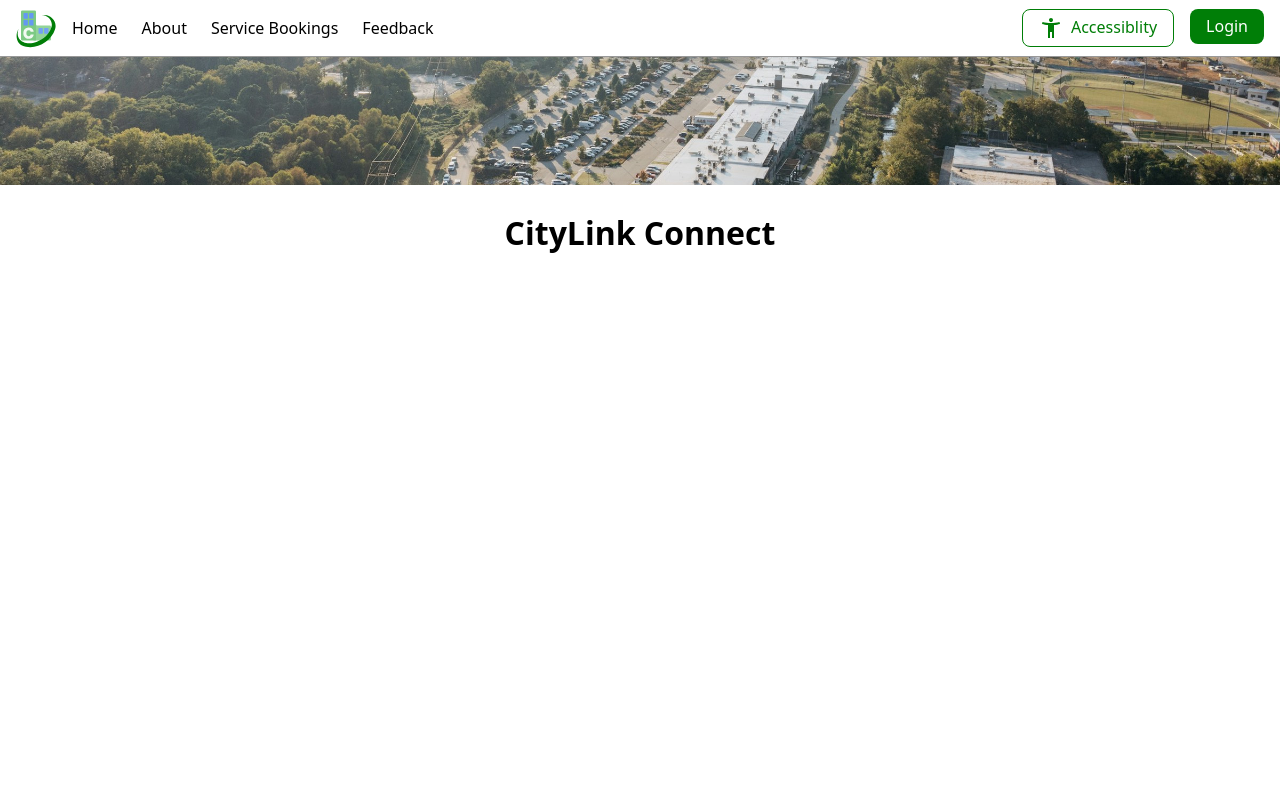
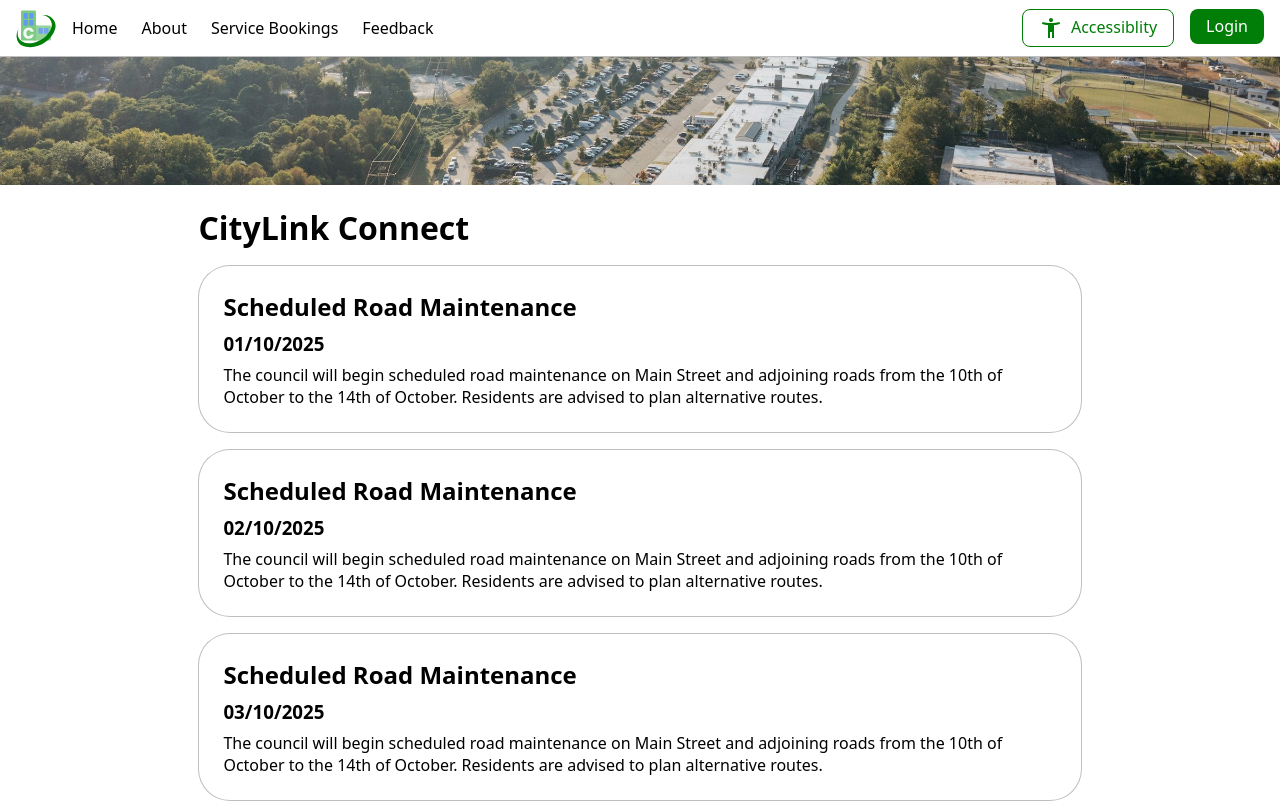
Before and after one commit to JamesRampling/CityLinkConnect, a Vue app: page / in a window 1280 px wide. Shown: the top 802 px of the page. Built offline with nearby package versions, Linux system fonts and the light colour scheme.

Commit message:
Add announcement cards

```diff
--- a/src/App.vue
+++ b/src/App.vue
@@ -107,7 +107,7 @@ nav {
 .nav-menu-backdrop {
   position: fixed;
   inset: 0;
-  background-color: rgb(0 0 0 / 0.25);
+  background-color: var(--backdrop-color);
   display: none;
   z-index: 100;
 }
@@ -121,8 +121,8 @@ nav {
     display: none;
     background: var(--header-bgcolor);
     z-index: 1000;
-
     flex-direction: column;
+    padding-bottom: 0.5rem;
   }
 
   .nav-list[data-expanded] {
--- a/src/assets/variables.css
+++ b/src/assets/variables.css
@@ -1,20 +1,29 @@
 :root {
   --icon-size: 1.5rem;
 
-  --bgcolor: light-dark(white, black);
+  --bgcolor: light-dark(white, hsl(0 0% 8%));
   --color: light-dark(black, white);
   --accent-color: light-dark(rgb(0 126 7), rgb(100, 211, 106));
   --on-accent-color: light-dark(white, black);
-  --border-color: light-dark(#888, #666);
+  --border-color: light-dark(
+    rgb(from var(--color) r g b / 0.25),
+    rgb(from var(--color) r g b / 0.25)
+  );
   --field-bgcolor: light-dark(white, #303030);
   --field-color: light-dark(black, white);
+
+  --backdrop-color: light-dark(rgb(0 0 0 / 0.25), rgb(0 0 0 / 0.65));
 
   --focus-outline: 5px solid rgb(from var(--accent-color) r g b / 0.5);
   --focus-border-color: var(--accent-color);
 
   --header-color: var(--color);
-  --header-bgcolor: var(--bgcolor);
-  --header-border-color: rgb(from var(--color) r g b / 0.4);
+  --header-bgcolor: light-dark(white, hsl(0 0% 12%));
+  --header-border-color: var(--border-color);
+
+  --card-color: var(--color);
+  --card-bgcolor: light-dark(white, hsl(0 0% 12%));
+  --card-border-color: var(--border-color);
 
   --link-color: var(--accent-color);
   --link-hover-color: color-mix(in oklch, var(--link-color) 80%, var(--color));
--- a/src/routes/HomeView.vue
+++ b/src/routes/HomeView.vue
@@ -1,10 +1,31 @@
-<script setup lang="ts"></script>
+<script setup lang="ts">
+const articles = Array.from({ length: 5 }, (_, i) => ({
+  id: i,
+  title: 'Scheduled Road Maintenance',
+  date: new Date(`2025-10-${(i + 1).toString().padStart(2, '0')}`),
+  content: `
+      The council will begin scheduled road maintenance on Main Street and
+      adjoining roads from the 10th of October to the 14th of October.
+      Residents are advised to plan alternative routes.
+    `,
+}));
+</script>
 
 <template>
   <!--Photo by Alex Reynolds on Unsplash https://unsplash.com/photos/aerial-view-of-suburban-buildings-and-distant-city-skyline-yt7Jc2S8y0I -->
   <img src="/src/assets/hero-splash.jpg" />
   <div class="page-wrapper">
     <h1>CityLink Connect</h1>
+
+    <article
+      v-for="item in articles"
+      :key="item.title"
+      @click="$router.push(`/announcement/${item.id}`)"
+    >
+      <h2>{{ item.title }}</h2>
+      <h3>{{ item.date.toLocaleDateString('en-AU') }}</h3>
+      <p>{{ item.content }}</p>
+    </article>
   </div>
 </template>
 
@@ -17,4 +38,47 @@ img {
   height: 100%;
   object-fit: cover;
 }
+
+.page-wrapper {
+  display: grid;
+  gap: 1rem;
+  padding-block-end: 2rem;
+
+  h1 {
+    margin-block: 0;
+  }
+}
+
+article {
+  color: var(--card-color);
+  background-color: var(--card-bgcolor);
+  border: 1px solid var(--card-border-color);
+  border-radius: 2rem;
+  padding: 1.5rem;
+  cursor: pointer;
+  transition: box-shadow 200ms;
+
+  &:hover {
+    box-shadow: 0 10px 16px light-dark(rgb(0 0 0 / 0.35), rgb(0 0 0 / 0.9));
+  }
+
+  &:active {
+    transition-duration: 100ms;
+    box-shadow: 0 5px 8px rgb(0 0 0 / 0.5);
+  }
+
+  h2 {
+    margin: 0;
+  }
+
+  h3 {
+    margin-block-start: 0.5rem;
+    margin-block-end: 0;
+  }
+
+  p {
+    margin-block-start: 0.5rem;
+    margin-block-end: 0;
+  }
+}
 </style>
```
